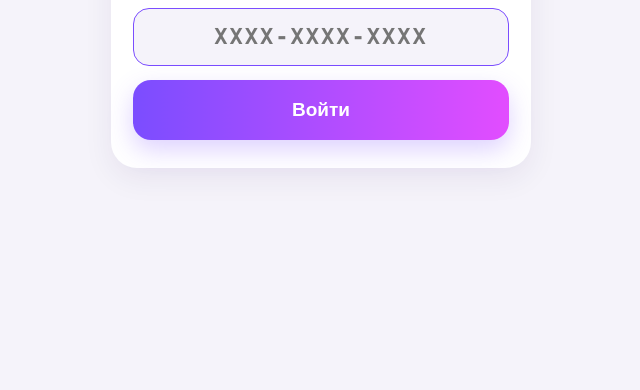
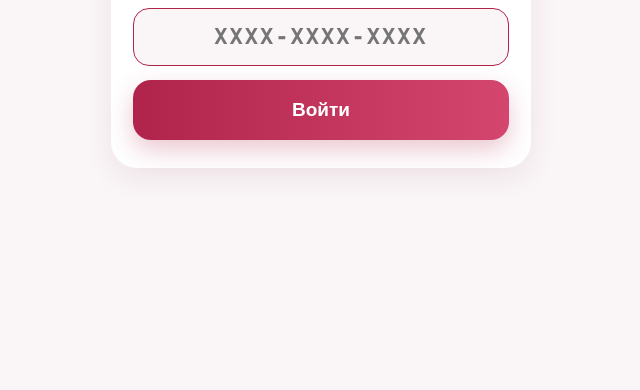
Before and after one commit to mdandreeva1985/easy-reels, a plain HTML site: page index.html in a window 1280 px wide. Shown: the part 385-775 px from the top of the page, without its empty margins (319-959 px from the left). Drawn offline with Linux system fonts and the light colour scheme.

Commit message:
Вишнёвый фирменный цвет и иконка EASY
Co-Authored-By: Claude Opus 5.5 <noreply@anthropic.com>

```diff
--- a/index.html
+++ b/index.html
@@ -5,7 +5,7 @@
 <meta name="viewport" content="width=device-width, initial-scale=1, viewport-fit=cover">
 <title>Easy Reels</title>
 <meta name="description" content="Накладывает заголовки на ваши видео прямо на телефоне">
-<meta name="theme-color" content="#f5f3fa">
+<meta name="theme-color" content="#faf5f7">
 <meta name="apple-mobile-web-app-capable" content="yes">
 <meta name="mobile-web-app-capable" content="yes">
 <meta name="apple-mobile-web-app-title" content="Easy Reels">
@@ -16,13 +16,13 @@
 <script type="importmap">{ "imports": { "mediabunny": "./vendor/mediabunny.min.mjs" } }</script>
 <style>
 :root{
-  --bg:#f5f3fa;--card:#fff;--ink:#17151f;--muted:#76717f;--soft:#eeebf4;--line:#e8e4ef;
-  --a1:#7b4dff;--a2:#e24dff;--ok:#23a55a;--okbg:#e3f5ea;--err:#d33;--errbg:#fde8e8;--workbg:#f1ebff;
-  --shadow:0 10px 30px rgba(40,20,80,.07);
+  --bg:#faf5f7;--card:#fff;--ink:#1c1418;--muted:#7a6f74;--soft:#f3eaee;--line:#efe3e8;
+  --a1:#B0234A;--a2:#D4466E;--ok:#23a55a;--okbg:#e3f5ea;--err:#d33;--errbg:#fde8e8;--workbg:#fbe8ee;
+  --shadow:0 10px 30px rgba(80,20,40,.07);
 }
 @media (prefers-color-scheme:dark){:root{
   --bg:#121116;--card:#1d1b23;--ink:#f3f1f7;--muted:#9c97a6;--soft:#2a2731;--line:#2d2a33;
-  --okbg:#173a26;--errbg:#3c1a1a;--workbg:#2a2140;--shadow:none}}
+  --okbg:#173a26;--errbg:#3c1a1a;--workbg:#3a1a24;--shadow:none}}
 *{box-sizing:border-box;-webkit-tap-highlight-color:transparent}
 html,body{margin:0;background:var(--bg);color:var(--ink);
   font:17px/1.4 -apple-system,BlinkMacSystemFont,"SF Pro Text",system-ui,Segoe UI,Roboto,sans-serif}
@@ -35,7 +35,7 @@ h1{margin:4px 0 6px;font-size:36px;line-height:1.1;font-weight:800;letter-spacin
 .cap i{font-style:normal;display:grid;place-items:center;width:26px;height:26px;border-radius:50%;background:var(--soft);color:var(--ink);letter-spacing:0}
 .card.ok .cap i{background:var(--ok);color:#fff}
 .btn{display:flex;align-items:center;justify-content:center;gap:10px;width:100%;height:60px;border:0;border-radius:18px;cursor:pointer;
-  background:linear-gradient(90deg,var(--a1),var(--a2));color:#fff;font-size:19px;font-weight:700;box-shadow:0 10px 24px rgba(123,77,255,.25)}
+  background:linear-gradient(90deg,var(--a1),var(--a2));color:#fff;font-size:19px;font-weight:700;box-shadow:0 10px 24px rgba(176,35,74,.25)}
 .btn:disabled{opacity:.4;box-shadow:none}
 .btn svg{width:22px;height:22px}
 .btn.dark{background:var(--ink);color:var(--bg);box-shadow:none}
--- a/sw.js
+++ b/sw.js
@@ -1,6 +1,6 @@
 // Сохраняет приложение на устройстве, чтобы оно работало без интернета.
 // При обновлении приложения увеличьте номер версии.
-const VERSION = 'zr-v6';
+const VERSION = 'zr-v7';
 const META = 'zr-meta';   // служебные данные (код доступа) — не удаляем при обновлении
 const FILES = [
   './', './index.html', './app.js', './codes.js', './manifest.webmanifest',
```
Also changed, not shown: icons/apple-touch-icon.png, icons/icon-192.png, icons/icon-512.png, icons/maskable-192.png, icons/maskable-512.png, manifest.webmanifest.
